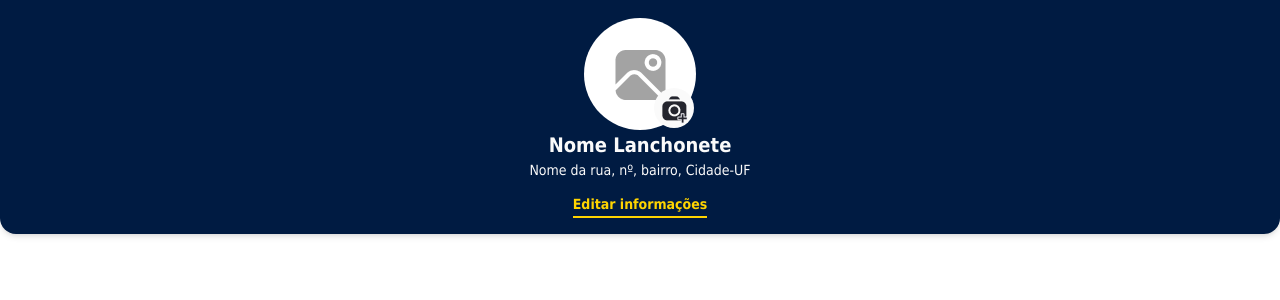
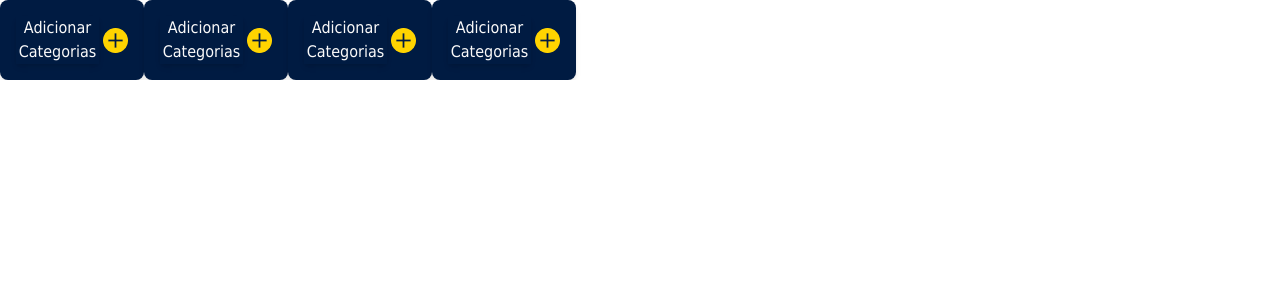
Before and after one commit to VINNE7/chefaofront, a React (Vite) app: page /menu in a window 1280 px wide. Shown: the top 300 px of the page. Built offline with nearby package versions, Linux system fonts and the light colour scheme.

Commit message:
Iniciando Subcategorias

```diff
--- /dev/null
+++ b/src/components/SubcategoriesMenu/index.tsx
@@ -0,0 +1,6 @@
+export default function SubCategories(){
+    return(
+        <>
+        </>
+    )
+}
--- /dev/null
+++ b/src/pages/menu/index.tsx
@@ -0,0 +1,26 @@
+import Plus from "../../assets/icons/Vector.png"
+
+export default function MenuPage(){
+    return(
+        <>
+            <div className="overflow-x-auto scroll-smooth flex">
+                <button className="bg-[#001B42] shadow-md flex w-36 rounded-lg p-4 gap-1 items-center object-cover">
+                    <span className="bg-[#001B42] shadow-md text-[#FAFAFA]">Adicionar Categorias </span>
+                    <img className="" src={Plus} alt="" />
+                </button>
+                <button className="bg-[#001B42] shadow-md flex w-36 rounded-lg p-4 gap-1 items-center">
+                    <span className="bg-[#001B42] shadow-md text-[#FAFAFA]">Adicionar Categorias </span>
+                    <img className="" src={Plus} alt="" />
+                </button>
+                <button className="bg-[#001B42] shadow-md flex w-36 rounded-lg p-4 gap-1 items-center">
+                    <span className="bg-[#001B42] shadow-md text-[#FAFAFA]">Adicionar Categorias </span>
+                    <img className="" src={Plus} alt="" />
+                </button>
+                <button className="bg-[#001B42] shadow-md flex w-36 rounded-lg p-4 gap-1 items-center">
+                    <span className="bg-[#001B42] shadow-md text-[#FAFAFA]">Adicionar Categorias </span>
+                    <img className="" src={Plus} alt="" />
+                </button>
+            </div>
+        </>
+    )
+}
--- a/src/routes/index.tsx
+++ b/src/routes/index.tsx
@@ -7,6 +7,7 @@ import Login from "../pages/login";
 import SecondStablishmentSignup from "../pages/secondStablishmentSignup";
 import Signup from "../pages/signup";
 import SuccessfulRegistration from "../pages/successfulRegistration";
+import MenuPage from "../pages/menu";
 
 export default function RoutesComponent() {
   return (
@@ -24,7 +25,7 @@ export default function RoutesComponent() {
       <Route path="/firstStablishmentSignup" element={<FirstStablishmentSignup />}></Route>
       <Route path="/secondStablishmentSignup" element={<SecondStablishmentSignup />}></Route>
       <Route path="/successfulRegistration" element={<SuccessfulRegistration />}></Route>
-      <Route path="/menu" element={<MenuHeader />}></Route>
+      <Route path="/menu" element={<MenuPage />}></Route>
     </Routes>
   );
 }
```
Also changed, not shown: src/assets/icons/Vector.png (added).
